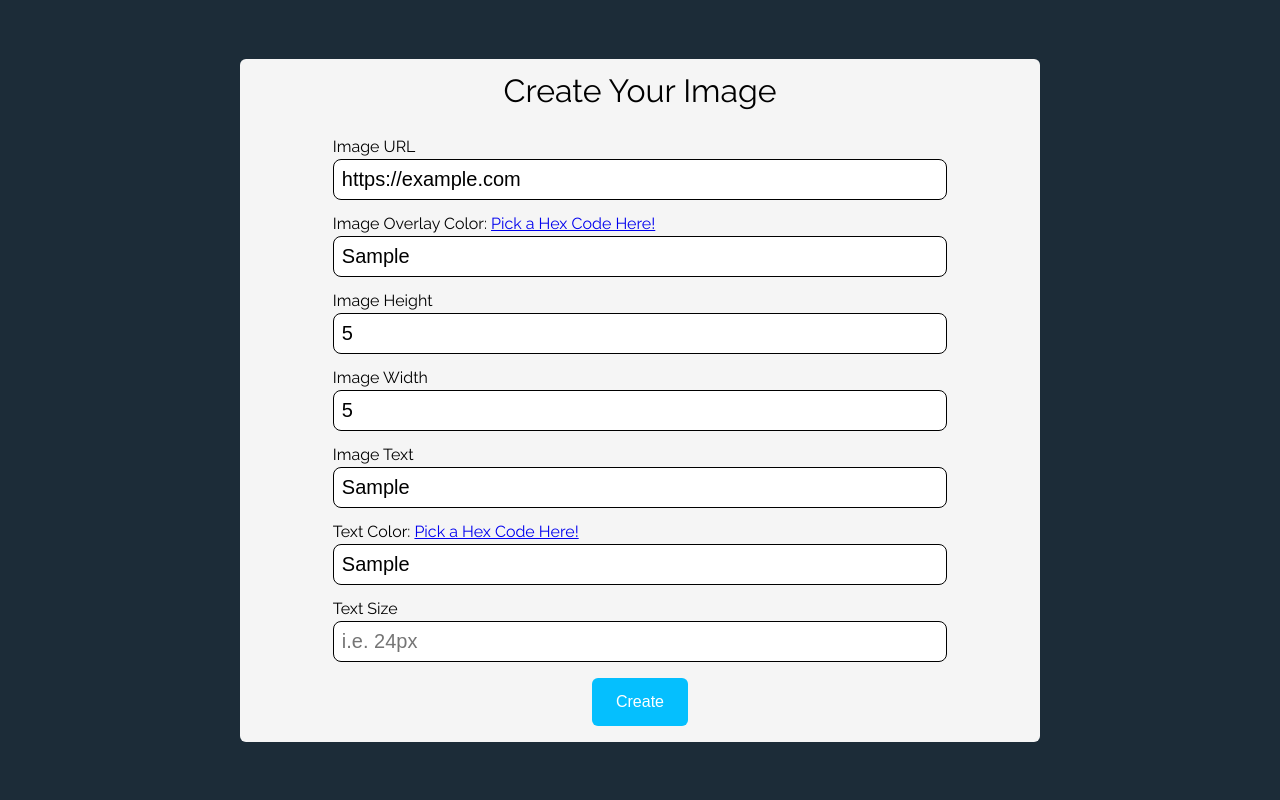
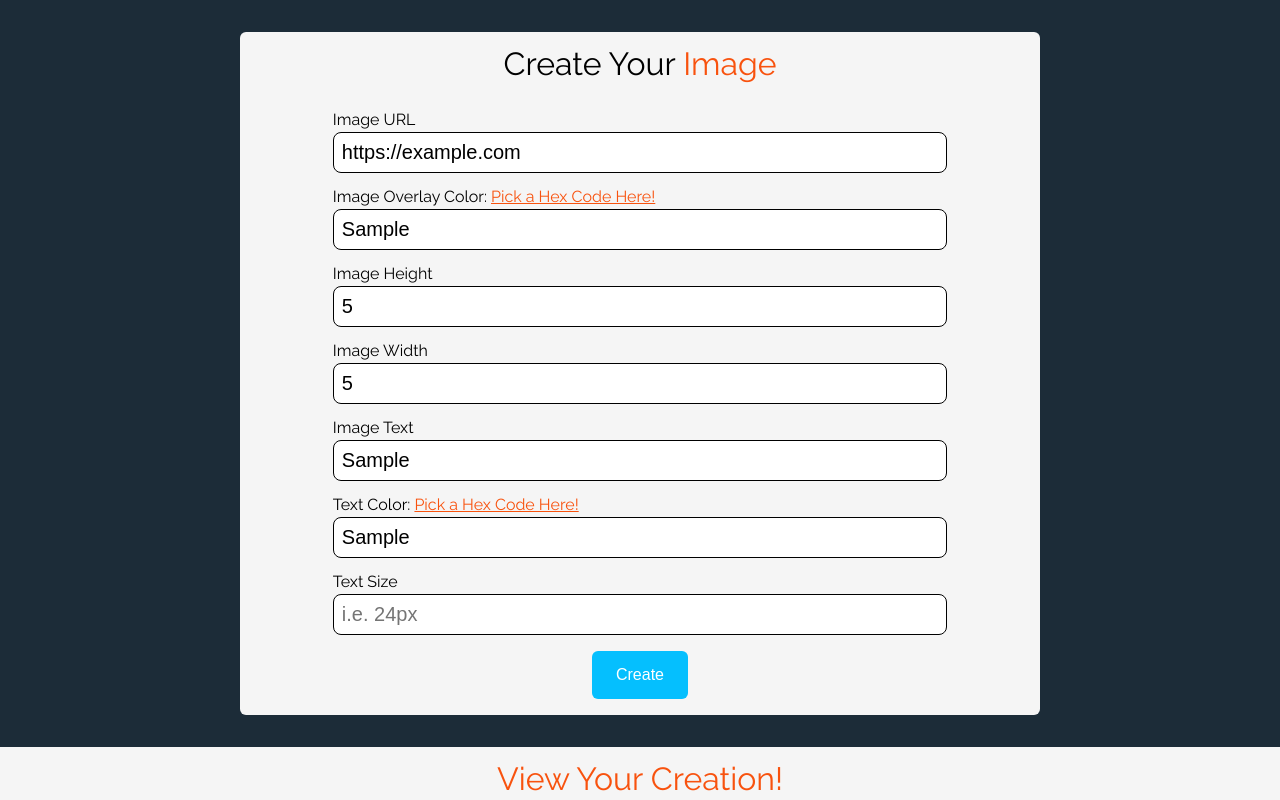
Before and after one commit to robstrass/imgix-takehome, a React (Create React App) app: page / in a window 1280 px wide. Both pictures are taken after typing "https://example.com", "Sample", "5", "5", "Sample", "Sample" into the empty fields and a click on the button "Create". Shown: the top 800 px of the page. Built offline with nearby package versions, Linux system fonts and the light colour scheme.

Commit message:
image display works, just need to mess with overflow on image so whole page doesn't scroll

```diff
--- /dev/null
+++ b/src/Components/DisplayImage/displayImage.module.css
@@ -0,0 +1,37 @@
+.displayContainer {
+    display: flex;
+    flex-direction: column;
+    align-items: center;
+    width: 100vw;
+    padding: 1rem 0;
+    gap: 1rem;
+    background-color: whitesmoke;
+}
+
+.displayTitle {
+    font-size: 2rem;
+    color: rgb(248,82,14);
+}
+
+.displayImg {
+    overflow-x: auto !important;
+    overflow-y: auto !important;
+}
+
+.displayUrlWrapper {
+    display: flex;
+    flex-direction: column;
+    align-items: center;
+    margin-top: 1rem;
+    gap: 1rem;
+}
+
+.displayUrlLabel {
+    font-size: 1.25rem;
+}
+
+.displayUrl {
+    border-bottom: 1px solid black;
+    user-select: all;
+    padding: 1rem;
+}
--- /dev/null
+++ b/src/Components/DisplayImage/index.js
@@ -0,0 +1,24 @@
+import React from 'react';
+
+import style from './displayImage.module.css';
+
+export default function DisplayImage({ finalUrl }) {
+    return (
+        <div className={style.displayContainer}>
+            <h1 className={style.displayTitle}>View Your Creation!</h1>
+            <div className={style.displayUrlWrapper}>
+                <p className={style.displayUrlLabel}>
+                    Your New Image URL:
+                </p>
+                <p className={style.displayUrl}>
+                    {finalUrl}
+                </p>
+            </div>
+            <img
+                className={style.displayImg}
+                src={finalUrl}
+                alt='Your new image'
+            />
+        </div>
+    )
+}
--- a/src/Components/Form/form.module.css
+++ b/src/Components/Form/form.module.css
@@ -4,7 +4,6 @@
     gap: 1rem;
     width: 80%;
     align-items: center;
-    /* background-color: aqua; */
 }
 
 .mainInputWrapper {
@@ -16,6 +15,10 @@
 
 .mainLabel {
     font-size: 1rem;
+}
+
+.mainSpan > a {
+    color: rgb(248,82,14);
 }
 
 .mainInput {
--- a/src/Components/Main/index.js
+++ b/src/Components/Main/index.js
@@ -1,7 +1,8 @@
 import React, { useState, useEffect } from 'react';
 
-import Form from '../Form'
-import { encode } from '../../utils'
+import Form from '../Form';
+import DisplayImage from '../DisplayImage';
+import { encode } from '../../utils';
 
 import style from './main.module.css';
 
@@ -9,18 +10,21 @@ export default function Main() {
     const [parameters, setParameters] = useState({});
     const [imgUrl, setImgUrl] = useState('');
     const [imgDisplay, setImgDisplay] = useState(false);
-
+    const [finalUrl, setFinalUrl] = useState('');
 
 
     useEffect(() => {
-        console.log(encode(parameters, imgUrl));
+        if (parameters !== {}) {
+            setFinalUrl(encode(parameters, imgUrl));
+            console.log('final', finalUrl)
+        }
     }, [parameters]);
 
     return (
         <div className={style.mainContainer}>
             <div className={style.mainWrapper}>
                 <h1 className={style.mainTitle}>
-                    Create Your Image
+                    Create Your <span>Image</span>
                 </h1>
                 <Form
                     setParameters={setParameters}
@@ -29,6 +33,11 @@ export default function Main() {
                     setImgDisplay={setImgDisplay}
                 />
             </div>
+            {imgDisplay && (
+                <DisplayImage
+                    finalUrl={finalUrl}
+                />
+            )}
         </div>
     )
 }
--- a/src/Components/Main/main.module.css
+++ b/src/Components/Main/main.module.css
@@ -1,9 +1,12 @@
 .mainContainer {
     display: flex;
+    flex-direction: column;
     align-items: center;
     justify-content: center;
-    height: 100vh;
-    width: 100vw;
+    padding-top: 2rem;
+    min-height: 100vh;
+    min-width: 100vw;
+    gap: 2rem;
     background-color: rgb(28,44,56);
 }
 
@@ -19,6 +22,10 @@
     gap: 1rem;
 }
 
+.mainTitle > span {
+    color: rgb(248,82,14);
+}
+
 .mainTitle {
     font-size: 2rem;
 }
--- a/src/index.css
+++ b/src/index.css
@@ -47,3 +47,7 @@ table {
 	border-collapse: collapse;
 	border-spacing: 0;
 }
+
+::-webkit-scrollbar {
+    display: none;
+}
```
